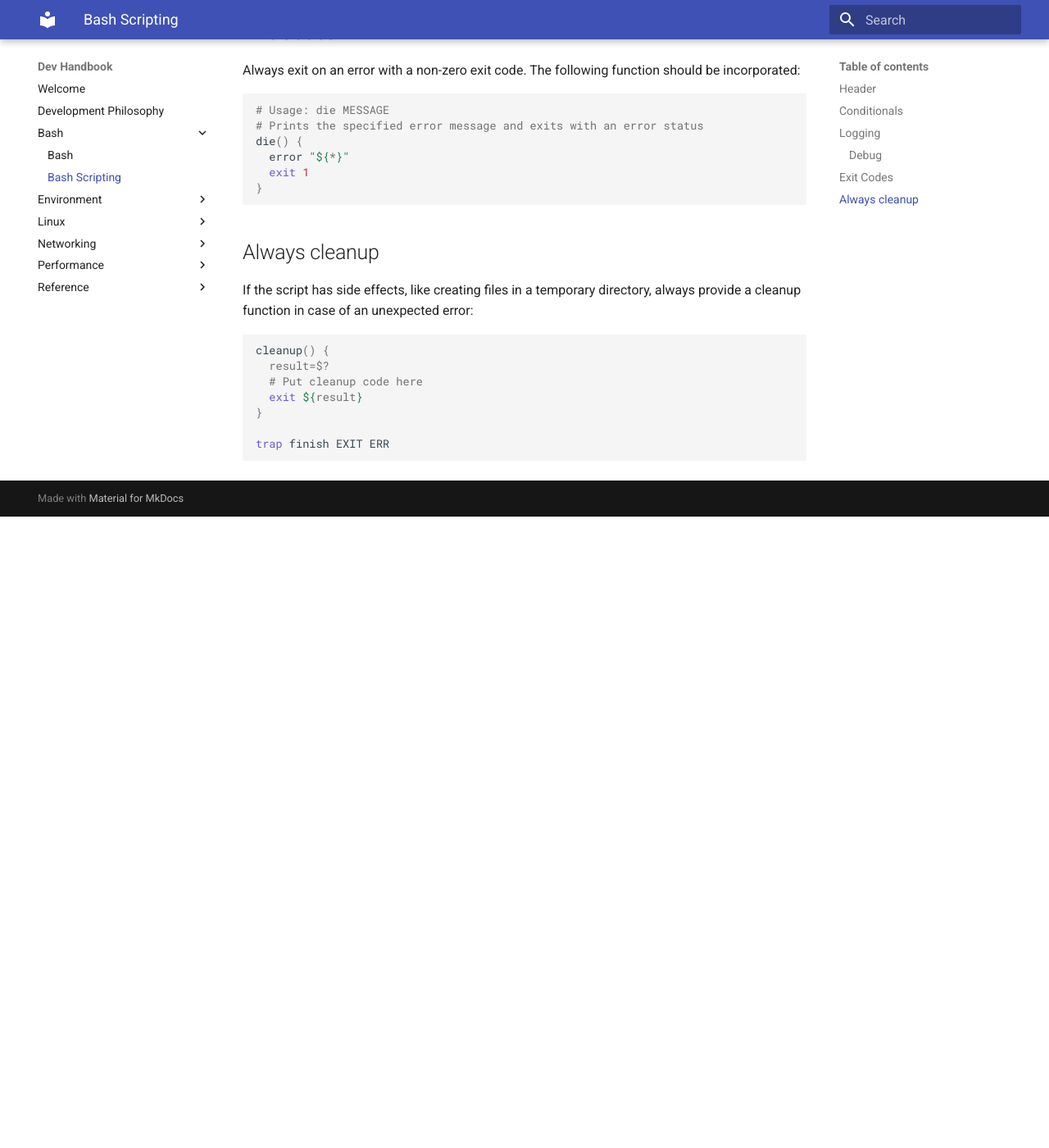
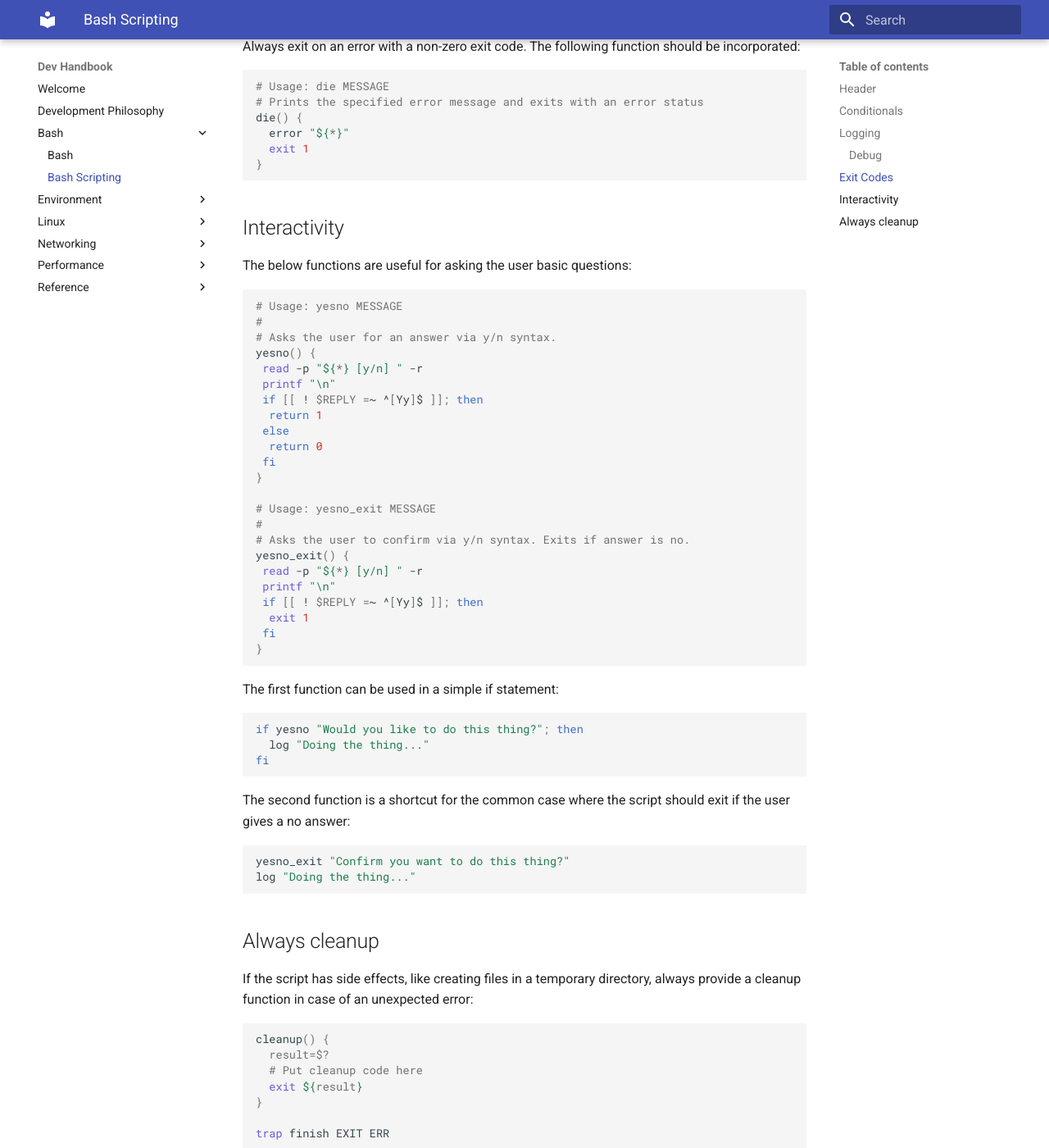
Before and after one commit to jmgilman/dev, an MkDocs documentation site: the page built from docs/bash/scripting.md, in a window 1280 px wide and 1400 px high, scrolled down 2368 px. Shown: the whole window at 82% size. Built offline with MkDocs 1.6.1 and Material for MkDocs 9.7.7, drawn with Linux system fonts in a browser that asks for light colours; before the commit the page ends 2998 px from its top, so only the background shows below that; some of the changed text lies outside the part shown.

Commit message:
feat: adds bash interactivity section

`````diff
--- a/docs/bash/scripting.md
+++ b/docs/bash/scripting.md
@@ -34,13 +34,13 @@ Rationale:
 
 ## Conditionals
 
-This has historically been always confusing to me when it comes to writing Bash
+This has historically always been confusing to me when it comes to writing Bash
 scripts. That is, until, I came across an article that explained the `[` symbol
 is a builtin and in some cases, an actual program. Thus, the first the I wrote:
 
-````bash
+```bash
 man [
-``
+```
 
 My mind was blown and years of ambiguity was suddenly lifted as I could now
 understand the various `-{x}` references can essentially be thought of as flags.
@@ -48,7 +48,7 @@ For example:
 
 ```bash
 if [ -f filename ]
-````
+```
 
 The man page describes what the `-f` flag does. Therefore, when in doubt, use
 `man [` or `man test`.
@@ -94,7 +94,6 @@ success() {
 error() {
   printf "${red}!!! %s${reset}\n" "${*}" 1>&2
 }
-
 ```
 
 Use the `log` function for normal output. Always try to end the script with a
@@ -123,6 +122,52 @@ die() {
 }
 ```
 
+## Interactivity
+
+The below functions are useful for asking the user basic questions:
+
+```bash
+# Usage: yesno MESSAGE
+#
+# Asks the user for an answer via y/n syntax.
+yesno() {
+ read -p "${*} [y/n] " -r
+ printf "\n"
+ if [[ ! $REPLY =~ ^[Yy]$ ]]; then
+  return 1
+ else
+  return 0
+ fi
+}
+
+# Usage: yesno_exit MESSAGE
+#
+# Asks the user to confirm via y/n syntax. Exits if answer is no.
+yesno_exit() {
+ read -p "${*} [y/n] " -r
+ printf "\n"
+ if [[ ! $REPLY =~ ^[Yy]$ ]]; then
+  exit 1
+ fi
+}
+```
+
+The first function can be used in a simple if statement:
+
+```bash
+if yesno "Would you like to do this thing?"; then
+  log "Doing the thing..."
+fi
+```
+
+The second function is a shortcut for the common case where the script should
+exit if the user gives a no answer:
+
+```bash
+yesno_exit "Confirm you want to do this thing?"
+log "Doing the thing..."
+```
+
 ## Always cleanup
 
 If the script has side effects, like creating files in a temporary directory,
`````
